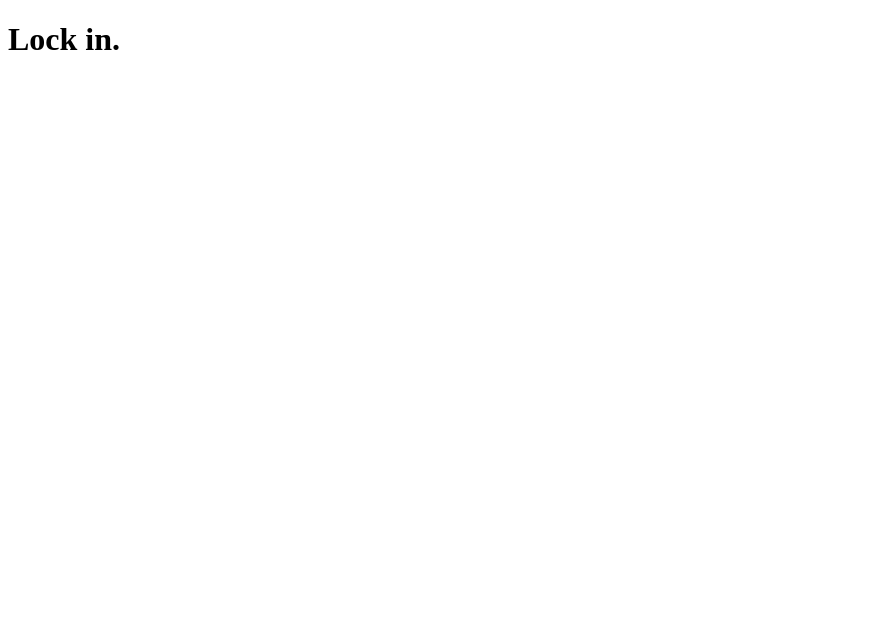
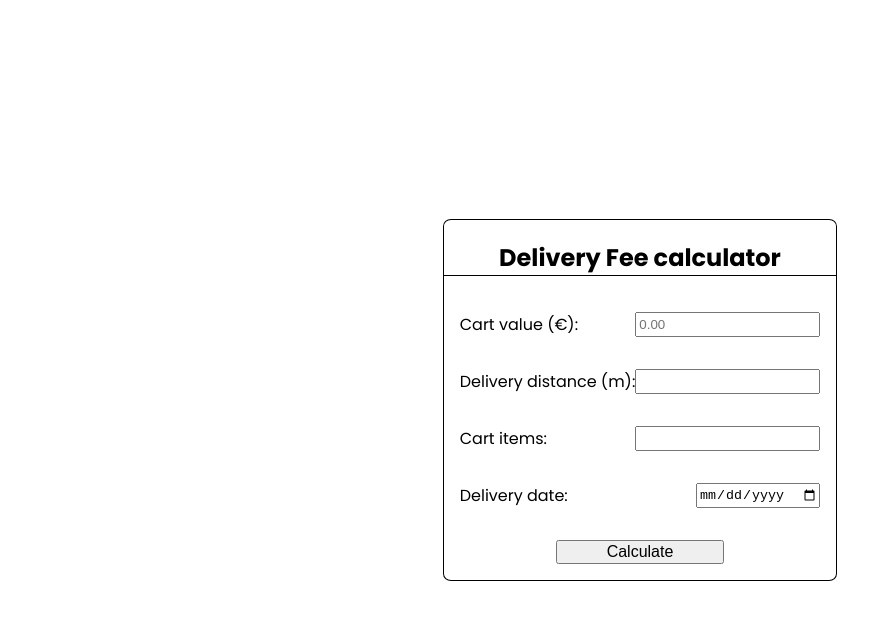
Before and after one commit to fka-kafka/wolt, a React (Vite) app: page / in a window 1280 px wide. Shown: the top 620 px of the page, without its empty margins (0-892 px from the left). Built offline with nearby package versions, Linux system fonts and the light colour scheme.

Commit message:
created sample UI

```diff
--- a/package.json
+++ b/package.json
@@ -4,7 +4,6 @@
   "version": "0.0.0",
   "type": "module",
   "scripts": {
-    "start": "tsc -p ./server/tsconfig.json",
     "dev": "vite",
     "build": "tsc && vite build",
     "lint": "eslint . --ext ts,tsx --report-unused-disable-directives --max-warnings 0",
--- a/src/App.tsx
+++ b/src/App.tsx
@@ -1,8 +1,68 @@
+import { useState } from "react";
+
 function App() {
+
+  type CalculatorType = {
+    cart_value: number,
+    delivery_distance: number,
+    number_of_items: number,
+    time: string
+  }
+
+  type CalculatorStateType = { cart: CalculatorType}
+
+  const initState: CalculatorStateType = { cart: {} }
+
+  const [cart, setCart] = useState<CalculatorStateType>(initState)
+
+  const handleSubmit = () => {
+
+  }
+
   return (
-    <>
-      <h1>Lock in.</h1>
-    </>
+    <section className="calculator">
+      <h1 className="header">Delivery Fee calculator</h1>
+
+      <form action="" className="to__deliver">
+        <div>
+          <label htmlFor="value">Cart value (€):</label>
+          <input
+            id="value"
+            type="text"
+            className="to__deliver-value"
+            placeholder="0.00"
+            required
+          />
+        </div>
+
+        <div>
+          <label htmlFor="distance">Delivery distance (m):</label>
+          <input
+            id="distance"
+            type="text"
+            className="to__deliver-distance"
+            required
+          />
+        </div>
+
+        <div>
+          <label htmlFor="items">Cart items: </label>
+          <input
+            id="items"
+            type="text"
+            className="to__deliver-items"
+            required
+          />
+        </div>
+
+        <div>
+          <label htmlFor="date">Delivery date: </label>
+          <input id="date" type="date" className="to__deliver-date" required />
+        </div>
+
+        <button type="submit" onSubmit={handleSubmit}>Calculate</button>
+      </form>
+    </section>
   );
 }
 
--- a/src/assets/styles/scss/main.scss
+++ b/src/assets/styles/scss/main.scss
@@ -0,0 +1,50 @@
+@import "https://fonts.googleapis.com/css2?family=Poppins:ital,wght@0,100;0,200;0,300;0,400;0,500;0,600;0,700;0,800;0,900;1,100;1,200;1,300;1,400;1,500;1,600;1,700;1,800;1,900&display=swap";
+
+:root {
+  font-family: "Poppins", "Cambria", "Cochin", Georgia, Times, "Times New Roman",
+    serif;
+  box-sizing: border-box;
+  height: 100%;
+  width: 100%;
+  display: flex;
+  align-items: center;
+  justify-content: center;
+}
+
+.calculator {
+  display: inline-block;
+  border: 1px solid black;
+  min-width: 20vw;
+  width: auto;
+  height: auto;
+  border-radius: 2%;
+}
+
+h1 {
+  border-bottom: 1px solid black;
+  text-align: center;
+  display: flex;
+  align-items: center;
+  justify-content: center;
+}
+
+.to__deliver {
+  display: flex;
+  flex-direction: column;
+
+  div {
+    margin: 1rem;
+    display: flex;
+    justify-content: space-between;
+
+    label {
+      margin-left: 0.002rem;
+    }
+  }
+
+  button {
+    margin: 1rem 7rem;
+    font-weight: 500;
+    font-size: medium;
+  }
+}
```
